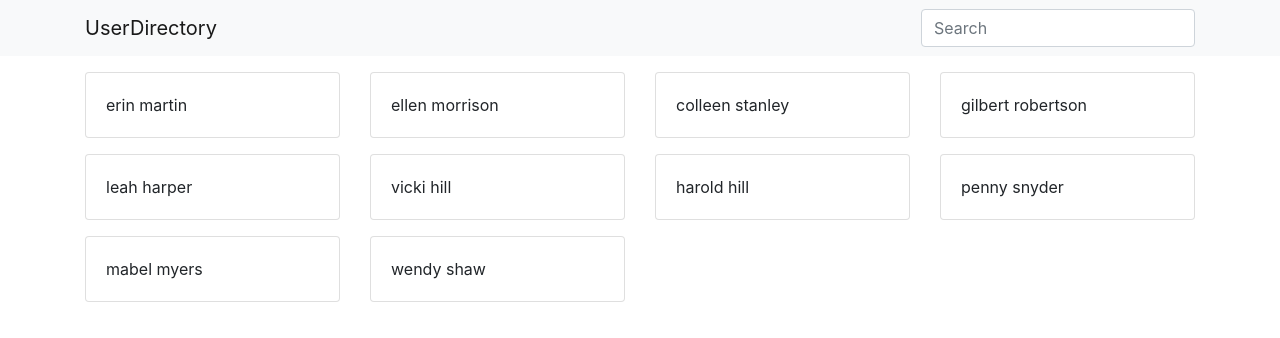
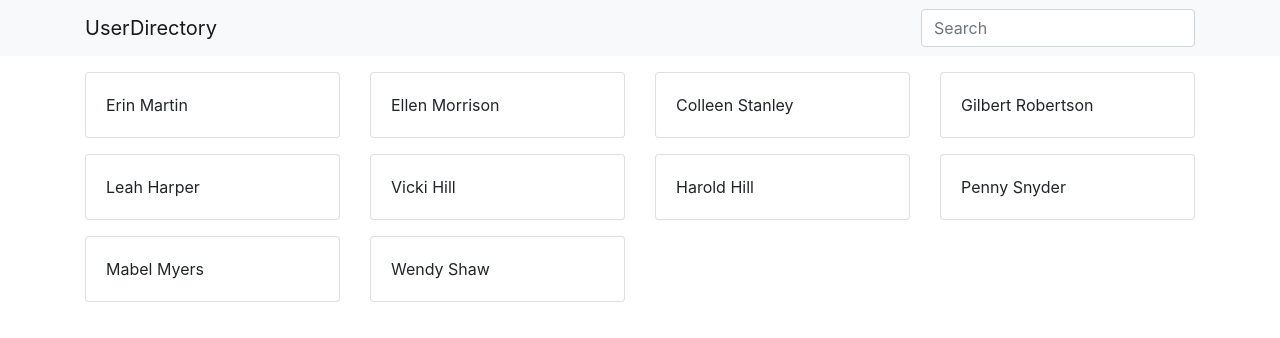
Before and after one commit to kenneth-hendricks/user-directory, a React (Create React App) app: page / in a window 1280 px wide. Shown: the top 338 px of the page. Built offline with nearby package versions, Linux system fonts and the light colour scheme.

Commit message:
Display user names with upper case first letters

```diff
--- a/src/components/UserCard.js
+++ b/src/components/UserCard.js
@@ -1,11 +1,16 @@
 import React from 'react';
+import { capitalizeFirstLetter } from '../utils';
 
 const UserCard = ({ user }) => (
   <div className="card user">
     <div className="card-body">
-      {user.name.first} {user.name.last}
+      {displayName(user)}
     </div>
   </div>
 );
 
+const displayName = (user) => (
+  capitalizeFirstLetter(user.name.first) + " " + capitalizeFirstLetter(user.name.last)
+);
+
 export default UserCard;
```
